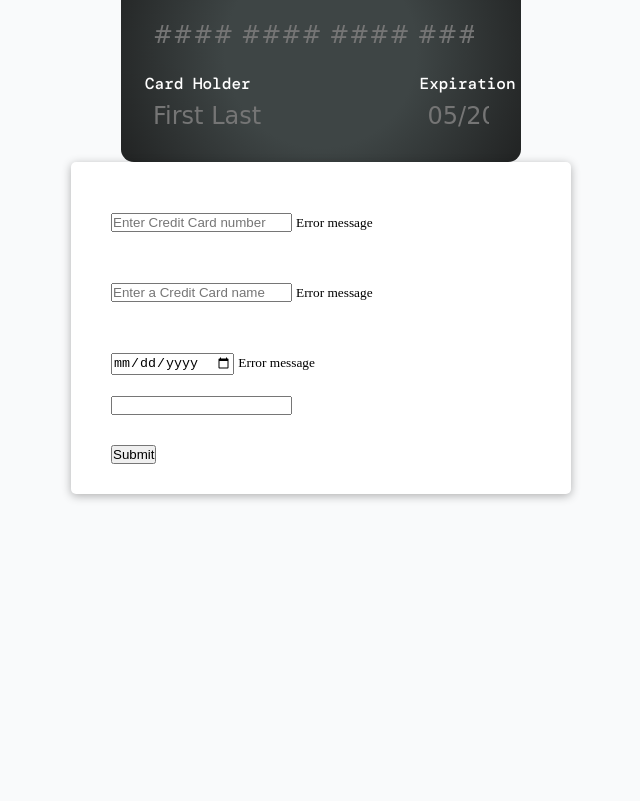
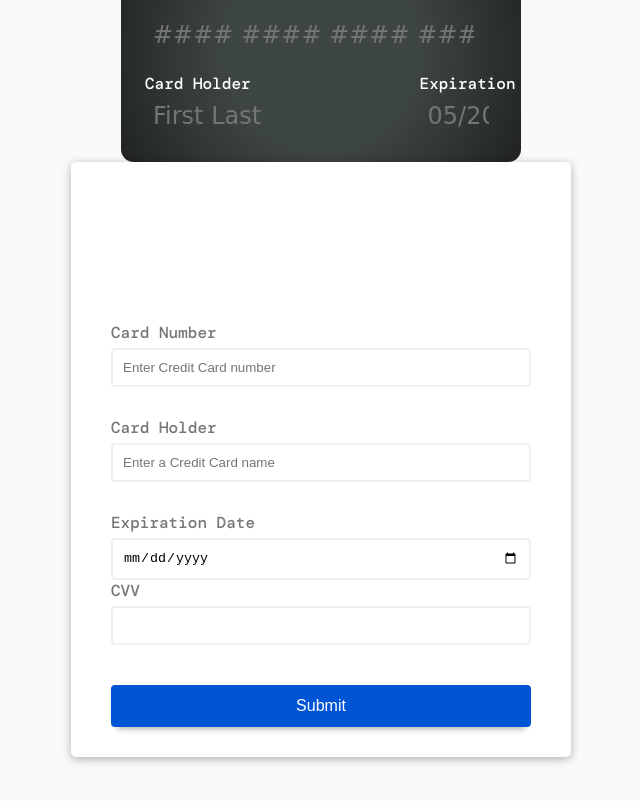
Before and after one commit to adluders/payment-form, a plain HTML site: page index.html in a window 1280 px wide. Shown: the part 91-892 px from the top of the page, without its empty margins (319-959 px from the left). Before the commit the page ends 800 px from the top, so only its background shows below. Drawn offline with nearby package versions, Linux system fonts and the light colour scheme; a web font is replaced by a local one.

Commit message:
modify index.html and style.css

```diff
--- a/index.html
+++ b/index.html
@@ -91,7 +91,7 @@
           <label for="form-cvv">CVV</label>
           <input type="number" name="form-cvv" id="form-cvv" />
         </div>
-        <button type="submit">Submit</button>
+        <button type="submit" id="shadow">Submit</button>
       </form>
     </div>
 
--- a/style.css
+++ b/style.css
@@ -147,10 +147,12 @@ input[type="number"] {
   border-radius: 5px;
   box-shadow: 0 2px 10px rgba(0, 0, 0, 0.3);
   width: 500px;
+  margin-bottom: 50px;
 }
 
 .payment__form {
   padding: 30px 40px;
+  padding-top: 160px;
 }
 
 .form-control {
@@ -161,4 +163,49 @@ input[type="number"] {
 
 .form-control label {
   display: block;
+  color: #777;
+  margin-bottom: 5px;
 }
+
+.form-control input {
+  border: 2px solid #f0f0f0;
+  border-radius: 4px;
+  display: block;
+  width: 100%;
+  padding: 10px;
+}
+.form-control input:focus {
+  -webkit-box-shadow: 0 8px 6px -6px rgba(0, 0, 0, 0.3);
+  -moz-box-shadow: 0 8px 6px -6px rgba(0, 0, 0, 0.3);
+  box-shadow: 0 8px 6px -6px rgba(0, 0, 0, 0.3);
+}
+
+.form-control small {
+  color: #e74c3c;
+  position: absolute;
+  bottom: 0;
+  left: 0;
+  visibility: hidden;
+}
+
+.form-control.error small {
+  visibility: visible;
+}
+
+.payment__form button {
+  cursor: pointer;
+  background-color: #0055d4;
+  border: 2px solid #0055d4;
+  border-radius: 4px;
+  color: #fff;
+  display: block;
+  font-size: 1rem;
+  padding: 10px;
+  margin-top: 20px;
+  width: 100%;
+}
+#shadow {
+  -webkit-box-shadow: 0 8px 6px -6px rgba(0, 0, 0, 0.3);
+  -moz-box-shadow: 0 8px 6px -6px rgba(0, 0, 0, 0.3);
+  box-shadow: 0 8px 6px -6px rgba(0, 0, 0, 0.3);
+}
```
